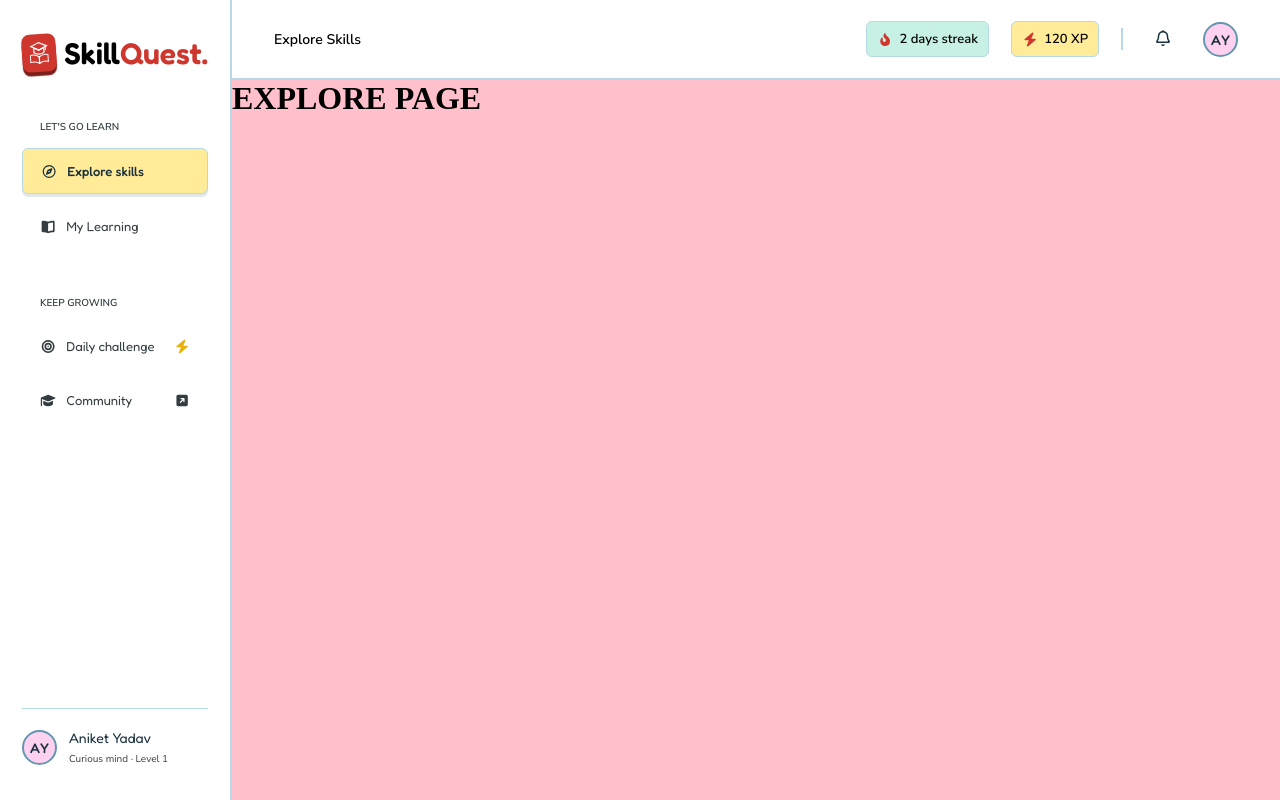
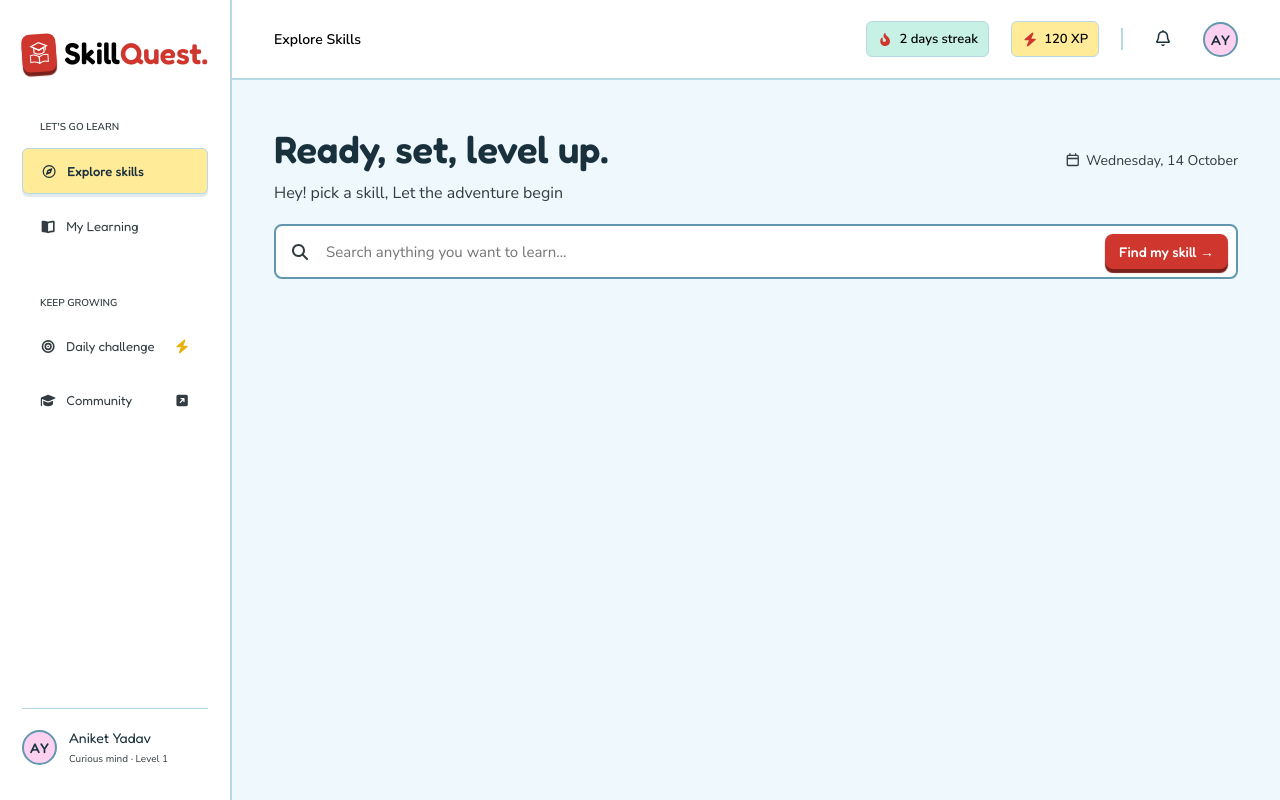
Before and after one commit to red-arachnid/SkillQuest, a React (Vite) app in the folder frontend/: page /explore in a window 1280 px wide. Built offline with nearby package versions, Linux system fonts and the light colour scheme.

Commit message:
Explore Page Heading, Search Bar, and basic layouting DONE, Time to work on some APIs

```diff
--- /dev/null
+++ b/frontend/src/components/utils/PageHeading.jsx
@@ -0,0 +1,27 @@
+import '../../styles/pageHeading.css';
+import {faCalendar} from '@fortawesome/free-regular-svg-icons';
+import { FontAwesomeIcon } from '@fortawesome/react-fontawesome';
+
+export default function PageHeading({
+    heading = "Ready, set, level up.",
+    subHeading = "Hey! pick a skill, Let the adventure begin"
+}) {
+    const now = new Date();
+    const date = String(now.getDate()).padStart(2, '0');
+    const day = now.toLocaleDateString('en-US', { weekday: 'long' });
+    const month = now.toLocaleDateString('en-US', { month: 'long' });
+
+    return (
+        <div className="heading">
+            <div className="heading-left">
+                <h1>{heading}</h1>
+                <p>{subHeading}</p>
+            </div>
+
+            <div className="heading-right">
+                <FontAwesomeIcon icon={faCalendar} />
+                <p>{day}, {date} {month}</p>
+            </div>
+        </div>
+    );
+}
--- /dev/null
+++ b/frontend/src/components/utils/Seachbar.jsx
@@ -0,0 +1,18 @@
+import '../../styles/searchbar.css';
+import { faMagnifyingGlass } from '@fortawesome/free-solid-svg-icons';
+import { FontAwesomeIcon } from "@fortawesome/react-fontawesome";
+
+export default function Searchbar({ onClick }) {
+    return (
+        <div className="search-bar">
+            <FontAwesomeIcon icon={faMagnifyingGlass} size="md" className="icon"/>
+            <input
+                type="text"
+                name="skillSearch"
+                id="skillSearch"
+                placeholder="Search anything you want to learn..."
+            />
+            <button onClick={onClick}>Find my skill →</button>
+        </div>
+    );
+}
--- a/frontend/src/pages/DashboardPages/Explore.jsx
+++ b/frontend/src/pages/DashboardPages/Explore.jsx
@@ -1,7 +1,13 @@
-
+import '../../styles/explore.css';
+import { FontAwesomeIcon } from "@fortawesome/react-fontawesome";
+import PageHeading from "../../components/utils/PageHeading";
+import Seachbar from '../../components/utils/Seachbar';
 
 export default function Explore() {
     return (
-        <h1>EXPLORE PAGE</h1>
+        <div className="explore-page">
+            <PageHeading />
+            <Seachbar />
+        </div>
     );
 }
--- a/frontend/src/styles/header.css
+++ b/frontend/src/styles/header.css
@@ -8,6 +8,8 @@
     justify-content: space-between;
     align-items: center;
     padding: 0px 42px;
+
+    opacity: 1;
 }
 
 .header-left p {
--- a/frontend/src/styles/main.css
+++ b/frontend/src/styles/main.css
@@ -4,9 +4,15 @@
 }
 
 .content {
-    /* margin-left: 232px; */
     width: calc(100vw);
     height: 100vh;
     overflow: hidden;
-    background-color: pink;
+    overflow-y: scroll;
+    background-color: var(--color2);
 }
+
+.page-body {
+    max-width: 1400px;
+    margin: 0 auto;
+    padding: 36px 42px;
+}
--- /dev/null
+++ b/frontend/src/styles/pageHeading.css
@@ -0,0 +1,28 @@
+.heading {
+    display: flex;
+    justify-content: space-between;
+    align-items: center;
+    margin-bottom: 20px;
+}
+.heading-left h1 {
+    font-family: var(--font1);
+    color: var(--text-primary);
+    font-weight: 600;
+    font-size: 38px;
+    margin: 10px 0;
+}
+.heading-left p {
+    font-family: var(--font2);
+    color: var(--text-secondary);
+    font-size: 16px;
+}
+
+.heading-right {
+    display: flex;
+    align-items: center;
+    justify-content: center;
+    gap: 4px;
+    font-family: var(--font2);
+    font-size: 14px;
+    color: var(--text-secondary);
+}
--- /dev/null
+++ b/frontend/src/styles/searchbar.css
@@ -0,0 +1,52 @@
+.search-bar {
+    background-color: var(--color1);
+    width: 100%;
+    height: 55px;
+    padding: 8px;
+
+    display: flex;
+    align-items: center;
+    justify-content: space-between;
+    gap: 10px;
+
+    border-radius: 8px;
+    border: 2px solid var(--border2);
+}
+.search-bar .icon {
+    color: var(--text-secondary);
+    padding: 6px;
+}
+
+.search-bar input {
+    font-family: var(--font2);
+    color: var(--text-primary);
+    font-size: 15px;
+    height: 100%;
+
+    border: none;
+    flex: 1 1 0;
+}
+.search-bar input:focus {
+    outline: none;
+}
+
+.search-bar button {
+    height: 100%;
+    font-size: 14px;
+    font-family: var(--font1);
+    font-weight: 500;
+    padding: 0 14px;
+
+    background-color: var(--ui1);
+    color: white;
+    border: none;
+    border-radius: 8px;
+    box-shadow: 0px 4px 1px hsl(3, 63%, 29%);
+
+    transition: transform 0.1s ease,
+                box-shadow 0.1s ease;
+}
+.search-bar button:active {
+    box-shadow: none;
+    transform: translateY(4px);
+}
```
Also changed, not shown: frontend/src/styles/explore.css (added).
